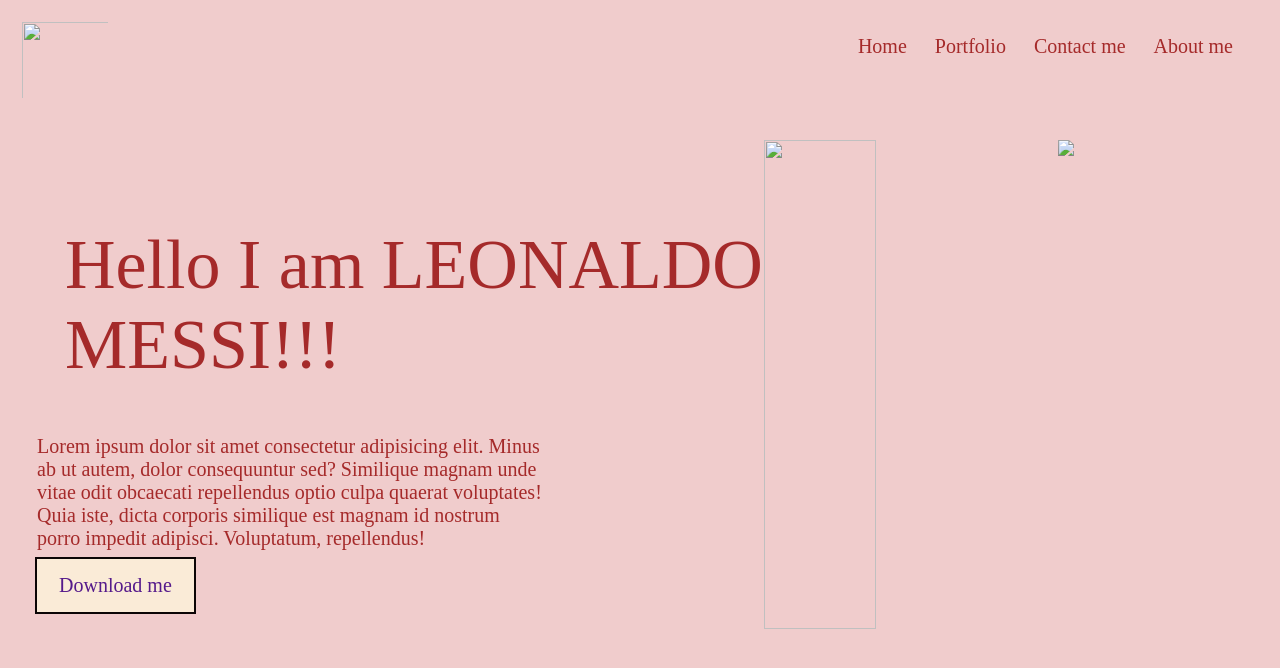
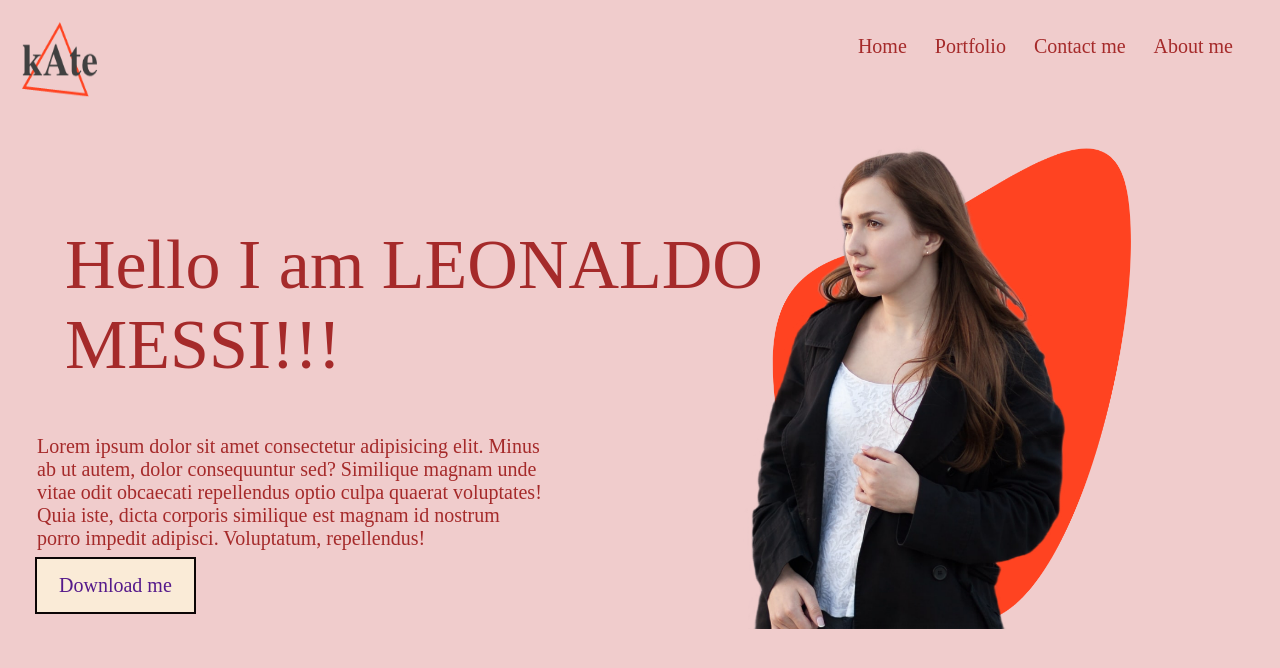
Before and after one commit to yash1300/30_DAY, a plain HTML site: page DAY-4/index.html in a window 1280 px wide. Drawn offline with Linux system fonts and the light colour scheme.

Commit message:
Update index.html

```diff
--- a/DAY-4/index.html
+++ b/DAY-4/index.html
@@ -8,7 +8,7 @@
 </head>
 <body>
     <div class="hero">
-        <img src="/DAY-4/images/images/logo.png" class="Logo">
+        <img src="/DAY-4/images/logo.png" class="Logo">
         <nav>
 
             <ul>
@@ -21,9 +21,9 @@
     </div>
         <div class="me">
             <h1>Hello I am LEONALDO MESSI!!!</h1>
-            <span><img src="/DAY-4/images/images/pattern.png" class="back"></span>
+            <span><img src="/DAY-4/images/pattern.png" class="back"></span>
 
-            <img src="/DAY-4/images/images/girl.png" class="girl">
+            <img src="/DAY-4/images/girl.png" class="girl">
             <p>Lorem ipsum dolor sit amet consectetur adipisicing elit. Minus ab ut autem, dolor consequuntur sed? Similique magnam unde vitae odit obcaecati repellendus optio culpa quaerat voluptates! Quia iste, dicta corporis similique est magnam id nostrum porro impedit adipisci. Voluptatum, repellendus!</p>
             <button><a href="">Download me</a></button>
 
```
